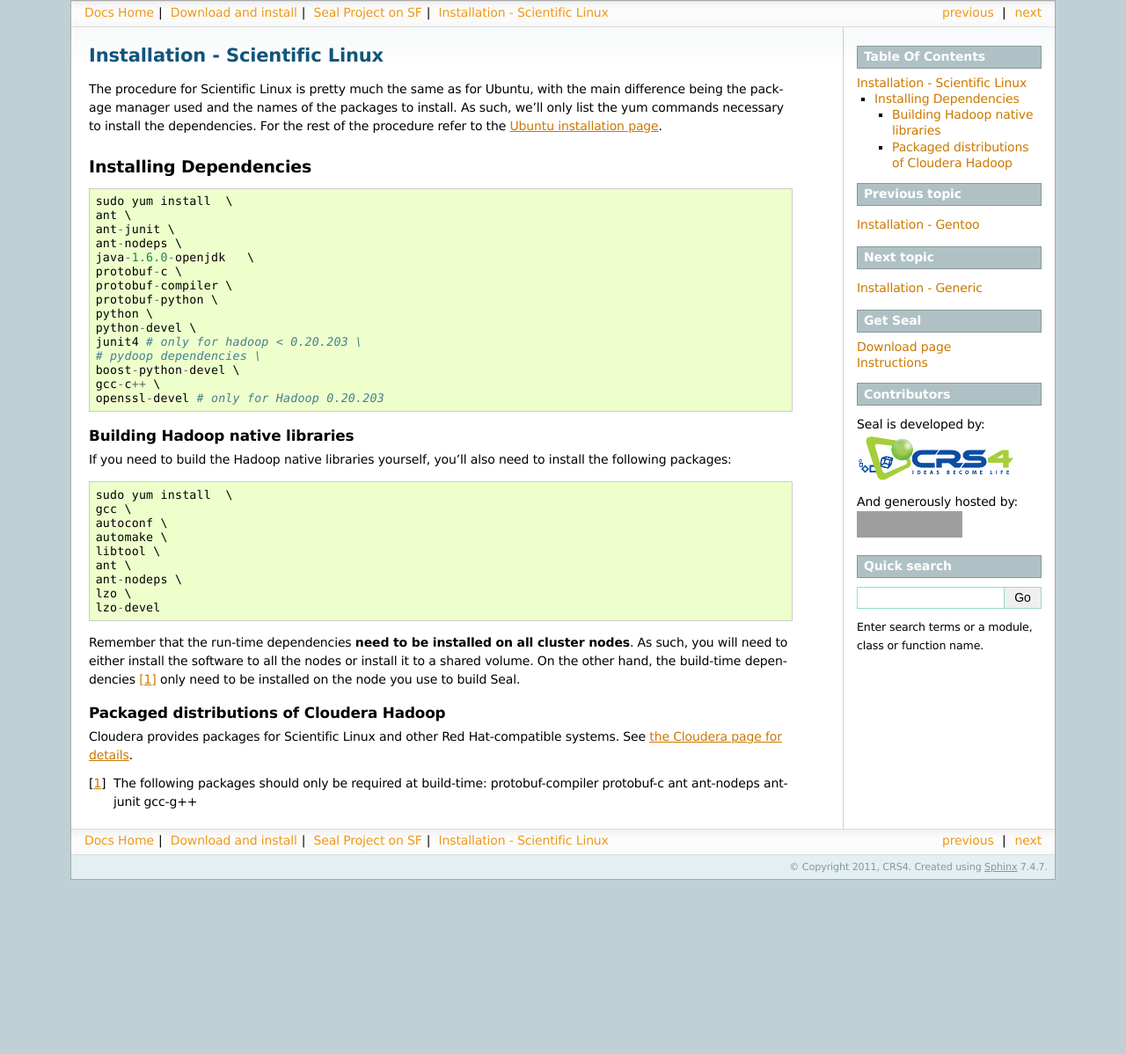
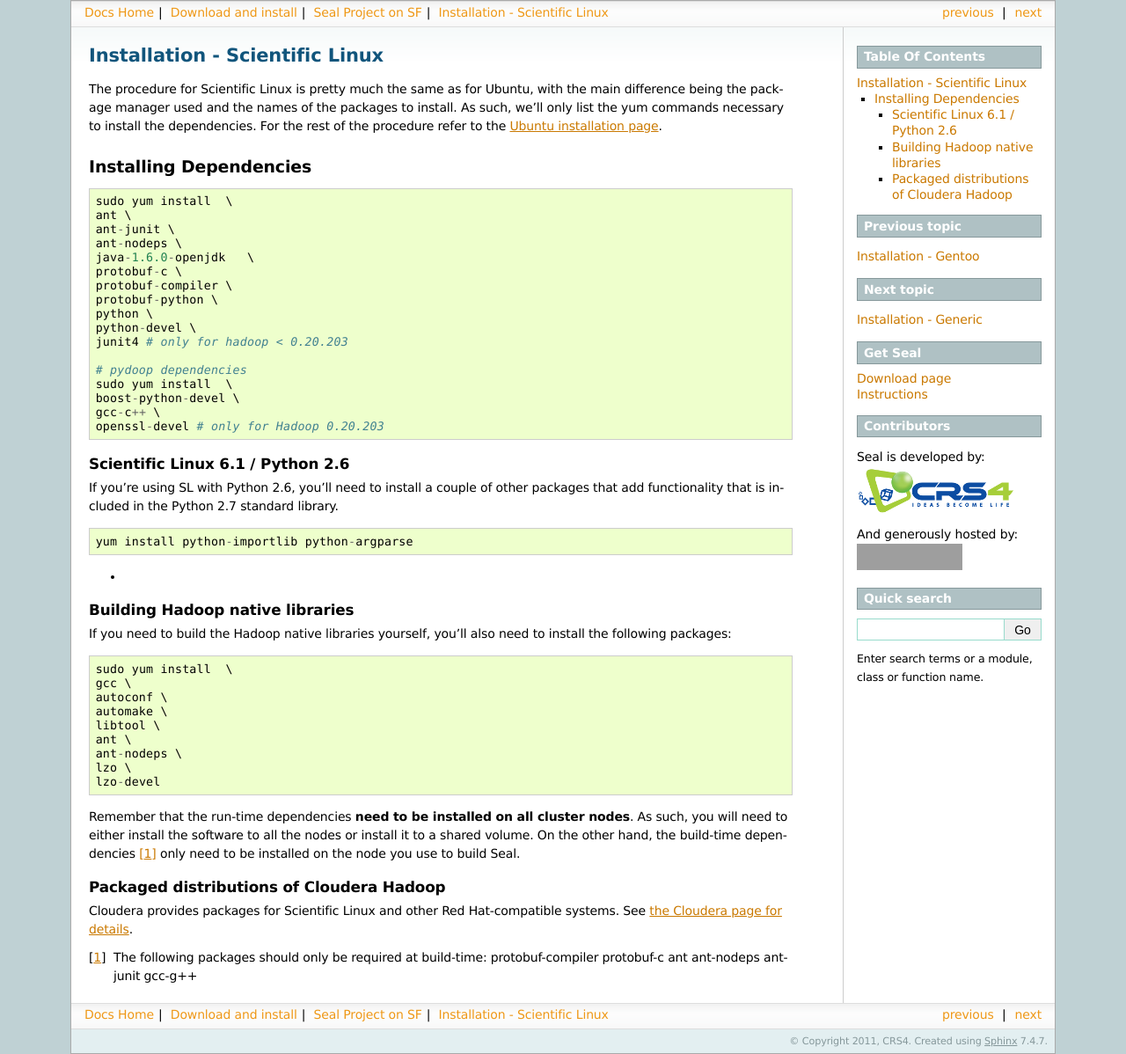
Before and after one commit to crs4/seal, a Sphinx documentation site: the page built from docs/installation_sl.rst, in a window 1280 px wide. Shown: the whole page at 88% size. Built offline with Sphinx 7.4.7, drawn with Linux system fonts in a browser that asks for light colours; before the commit the page ends 1000 px from its top, so only the background shows below that; grey boxes are pictures that could not be loaded.

Commit message:
Better package details for scientific linux.

```diff
--- a/docs/installation_sl.rst
+++ b/docs/installation_sl.rst
@@ -25,12 +25,26 @@ Installing Dependencies
   protobuf-python \
   python \
   python-devel \
-  junit4 # only for hadoop < 0.20.203 \
-  # pydoop dependencies \
+  junit4 # only for hadoop < 0.20.203
+
+  # pydoop dependencies
+  sudo yum install  \
   boost-python-devel \
   gcc-c++ \
   openssl-devel # only for Hadoop 0.20.203
 
+Scientific Linux 6.1 / Python 2.6
+----------------------------------------
+
+If you're using SL with Python 2.6, you'll need to install a couple of other
+packages that add functionality that is included in the Python 2.7 standard
+library.
+
+::
+
+  yum install python-importlib python-argparse
+
+-
 
 Building Hadoop native libraries
 ------------------------------------
```
